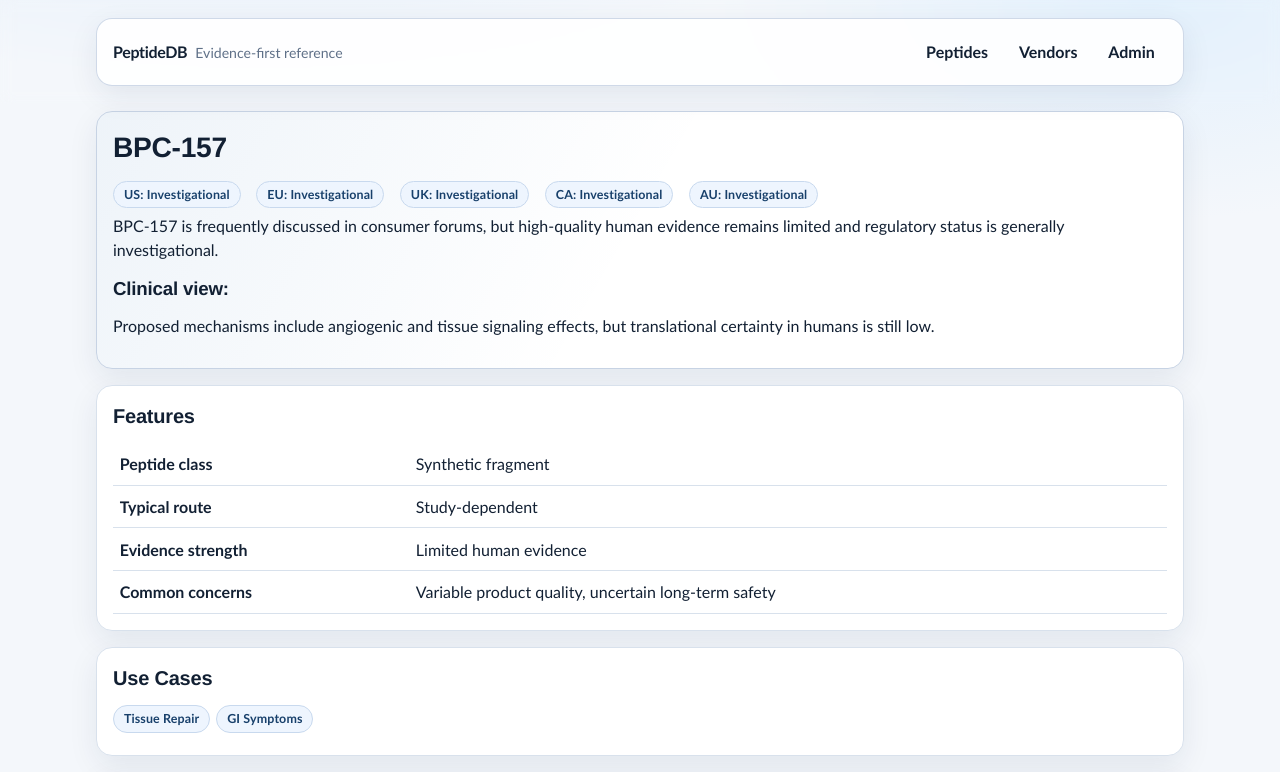
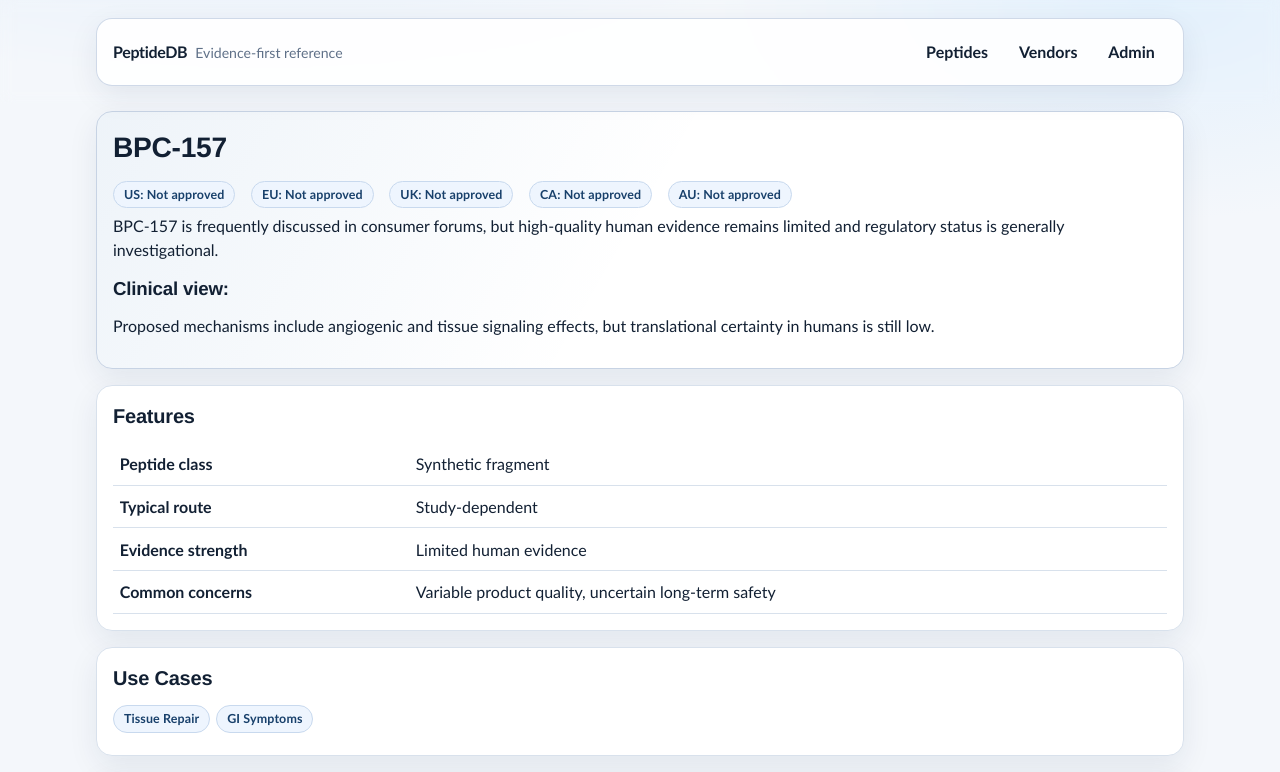
Before and after one commit to fooz/peptidedb, a Next.js app: page /peptides/bpc-157 in a window 1280 px wide. Shown: the top 772 px of the page. Built offline with nearby package versions, Linux system fonts and the light colour scheme; no server answers; the database is empty.

Commit message:
Simplify approval chip labels by jurisdiction

```diff
--- a/app/peptides/[slug]/page.tsx
+++ b/app/peptides/[slug]/page.tsx
@@ -11,10 +11,16 @@ type PageProps = {
 };
 
 function statusLabel(value: string): string {
-  return value
-    .replaceAll("_", " ")
-    .toLowerCase()
-    .replace(/\b\w/g, (char) => char.toUpperCase());
+  if (value === "US_FDA_APPROVED") {
+    return "FDA Approved";
+  }
+  if (value === "NON_US_APPROVED") {
+    return "Approved";
+  }
+  if (value === "INVESTIGATIONAL" || value === "RESEARCH_ONLY") {
+    return "Not approved";
+  }
+  return "Not approved";
 }
 
 function formatDate(value: string): string {
```
